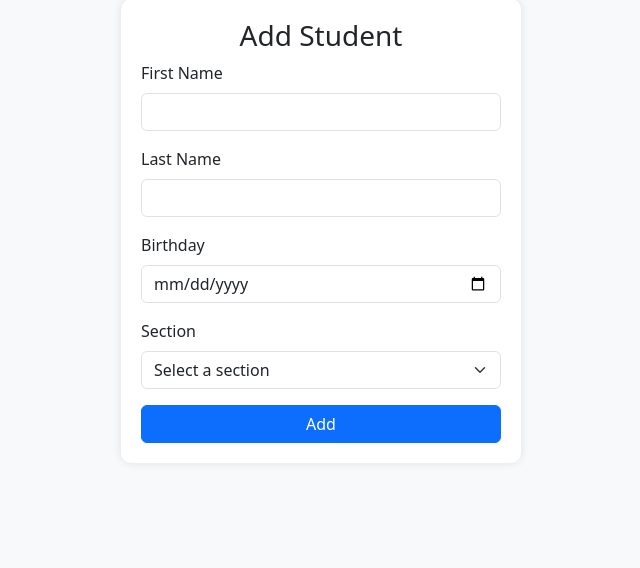
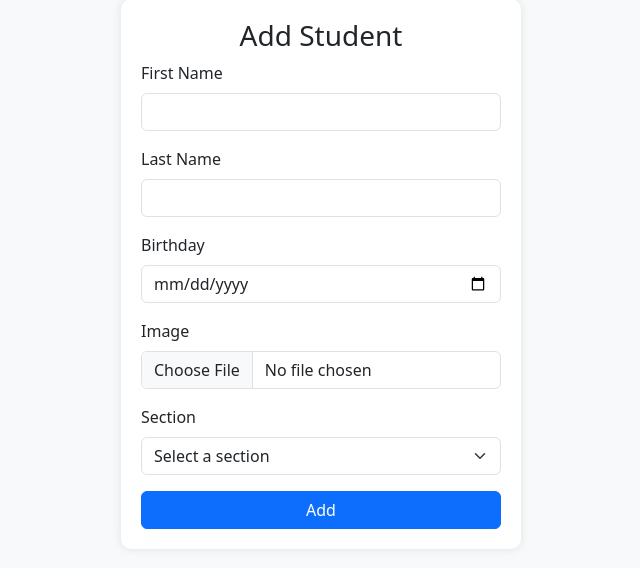
Before and after one commit to TPs-PHP/Students-Management-System, a PHP site: page /addStudent.php in a window 1280 px wide. Shown: the part 137-705 px from the top of the page, without its empty margins (319-959 px from the left). Run offline with PHP 8.4, Linux system fonts and the light colour scheme.

Commit message:
feat: make the addStudent page functional

```diff
--- a/config/db.php
+++ b/config/db.php
@@ -4,7 +4,7 @@ require_once 'config.php';
 
 class ConnexionDB
 {
-    private $pdo;
+    private static $bdd = null;
 
     private function __construct()
     {
@@ -17,19 +17,19 @@ class ConnexionDB
         ];
 
         try {
-            // Establish the connection and assign to the $pdo
-            $this->pdo = new PDO($dsn, DB_USER, DB_PASS, $options);
+            self::$bdd = new PDO($dsn, DB_USER, DB_PASS, $options);
         } catch (\PDOException $e) {
             // If the connection fails, throw an exception
             throw new \PDOException($e->getMessage(), (int)$e->getCode());
         }
     }
-    public function getConnection()
+    public static function getInstance()
     {
-        if (!isset($this->pdo)) {
-            // If the connection is not established, create a new instance
-            $this->pdo = new self();
+        // Check if the instance already exists
+        if (!self::$bdd) {
+            // If not, create a new instance
+            new ConnexionDB();
         }
-        return $this->pdo;
+        return self::$bdd;
     }
 }
--- a/views/addStudent.php
+++ b/views/addStudent.php
@@ -34,7 +34,7 @@
     <div class="container">
         <div class="login-container">
             <h3 class="text-center">Add Student</h3>
-            <form action="login.php" method="POST">
+            <form action="addStudent.php" method="POST" enctype="multipart/form-data">
                 <!-- First Name -->
                 <div class="mb-3">
                     <label for="firstName" class="form-label">First Name</label>
@@ -53,6 +53,12 @@
                     <input type="date" class="form-control" id="birthday" name="birthday" required>
                 </div>
 
+                <!-- Image Upload -->
+                <div class="mb-3">
+                    <label for="image" class="form-label">Image</label>
+                    <input type="file" class="form-control" id="image" name="image" accept="image/*" required>
+                </div>
+
                 <!-- Section -->
                 <div class="mb-3">
                     <label for="section" class="form-label">Section</label>
@@ -68,7 +74,7 @@
                 </div>
 
                 <!-- Add Button -->
-                <button type="submit" class="btn btn-primary w-100">Add</button>
+                <button type="submit" name="submit" class="btn btn-primary w-100">Add</button>
 
             </form>
         </div>
@@ -78,9 +84,28 @@
     <script src="https://cdn.jsdelivr.net/npm/bootstrap@5.3.2/dist/js/bootstrap.bundle.min.js"></script>
 </body>
 <?php
+require_once '../config/db.php';
+require_once '../config/config.php';
+$bdd = ConnexionDB::getInstance();
 if (isset($_POST['submit'])) {
-    $email = $_POST['email'] ?? '';
-    $password = $_POST['password'] ?? '';
+    $name = $_POST['firstName'] . ' ' . $_POST['lastName'];
+    $birthday = $_POST['birthday'];
+    $section = $_POST['section'];
+    $image = $_FILES['image']['name'];
+    $target_dir = "../uploads/";
+    $target_file = $target_dir . basename($_FILES["image"]["name"]);
+
+    // Validate image
+    $allowed_types = ['image/jpeg', 'image/png', 'image/gif'];
+    if (!in_array($_FILES['image']['type'], $allowed_types)) {
+        echo "<script>alert('Invalid image format. Only JPG, PNG, and GIF allowed.');</script>";
+    } elseif (move_uploaded_file($_FILES["image"]["tmp_name"], $target_file)) {
+        $stmt = $bdd->prepare("INSERT INTO students (name, birthday, section_id, image) VALUES (?, ?, ?, ?)");
+        $stmt->execute([$name, $birthday, $section, $image]);
+        echo "<script>alert('Student added successfully!'); window.location.href='listeEtudiants.php';</script>";
+    } else {
+        echo "<script>alert('Failed to upload image.');</script>";
+    }
 }
 ?>
 
```
Also changed, not shown: database/students_management_system.sql (+6 -5 lines), uploads/gavi.jpg (added), uploads/khazri.jpg (added), uploads/messi.jpg (added), uploads/ronaldo.jpg (added).
